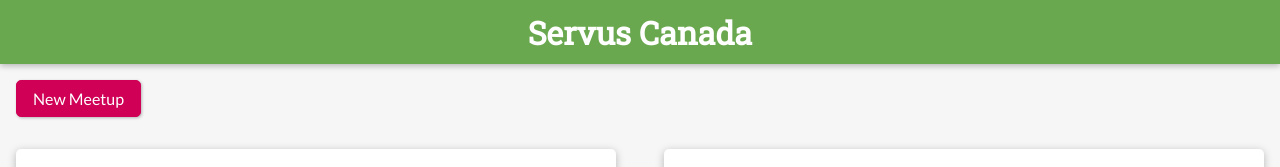
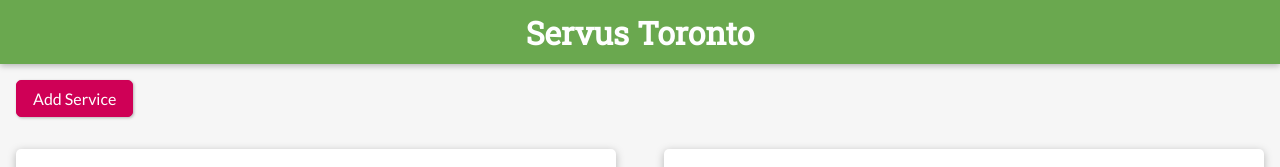
Before and after one commit to W3AI/max-reactive-meetups, a Svelte app: page / in a window 1280 px wide. Shown: the top 167 px of the page. Built offline with nearby package versions, Linux system fonts and the light colour scheme.

Commit message:
changed title to Servus Toronto

```diff
--- a/src/App.svelte
+++ b/src/App.svelte
@@ -77,7 +77,7 @@
 
 <main>
 <div class="meetup-controls">
-  <Button on:click={() => (editMode = 'add')}>New Meetup</Button>
+  <Button on:click={() => (editMode = 'add')}>Add Service</Button>
 </div>
   {#if editMode === 'add'}
     <EditMeetup on:save="{addMeetup}" on:cancel={cancelEdit}/>
--- a/src/UI/Header.svelte
+++ b/src/UI/Header.svelte
@@ -21,5 +21,5 @@
 </style>
 
 <header>
-    <h1>Servus Canada</h1>
+    <h1>Servus Toronto</h1>
 </header>
```
